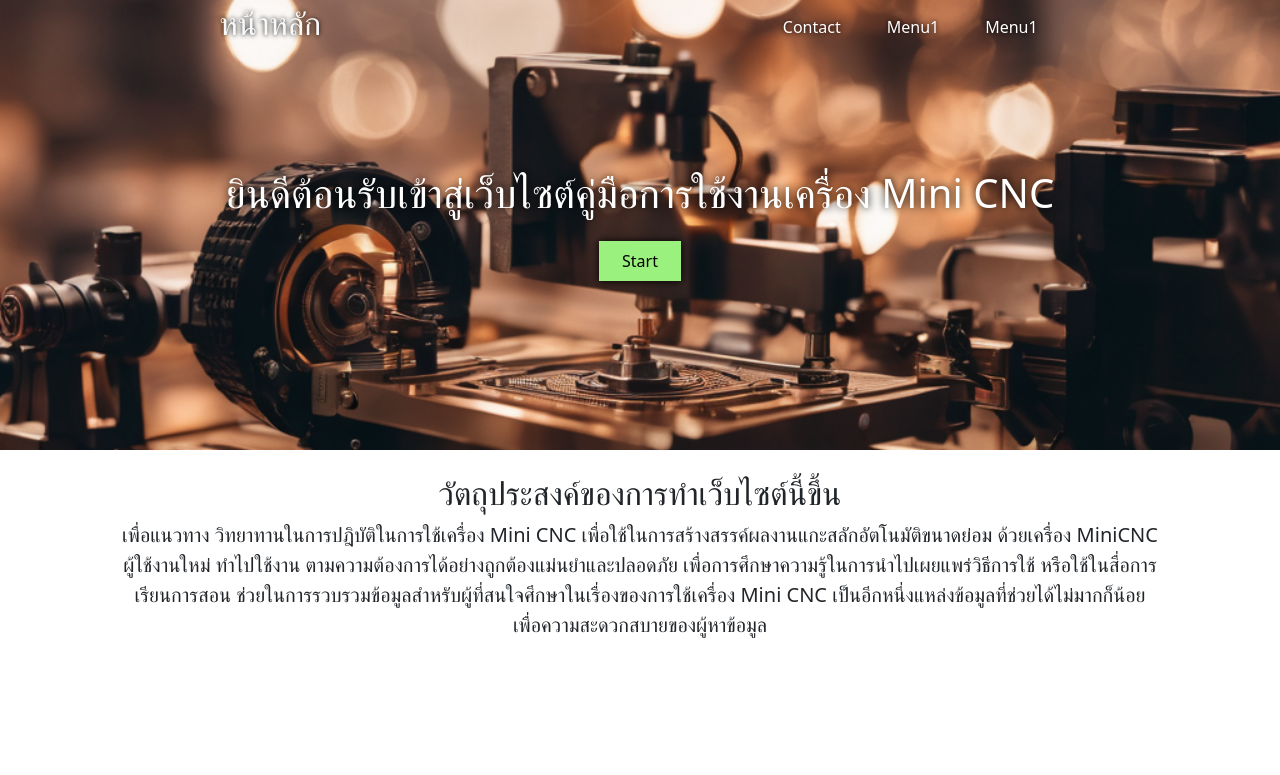
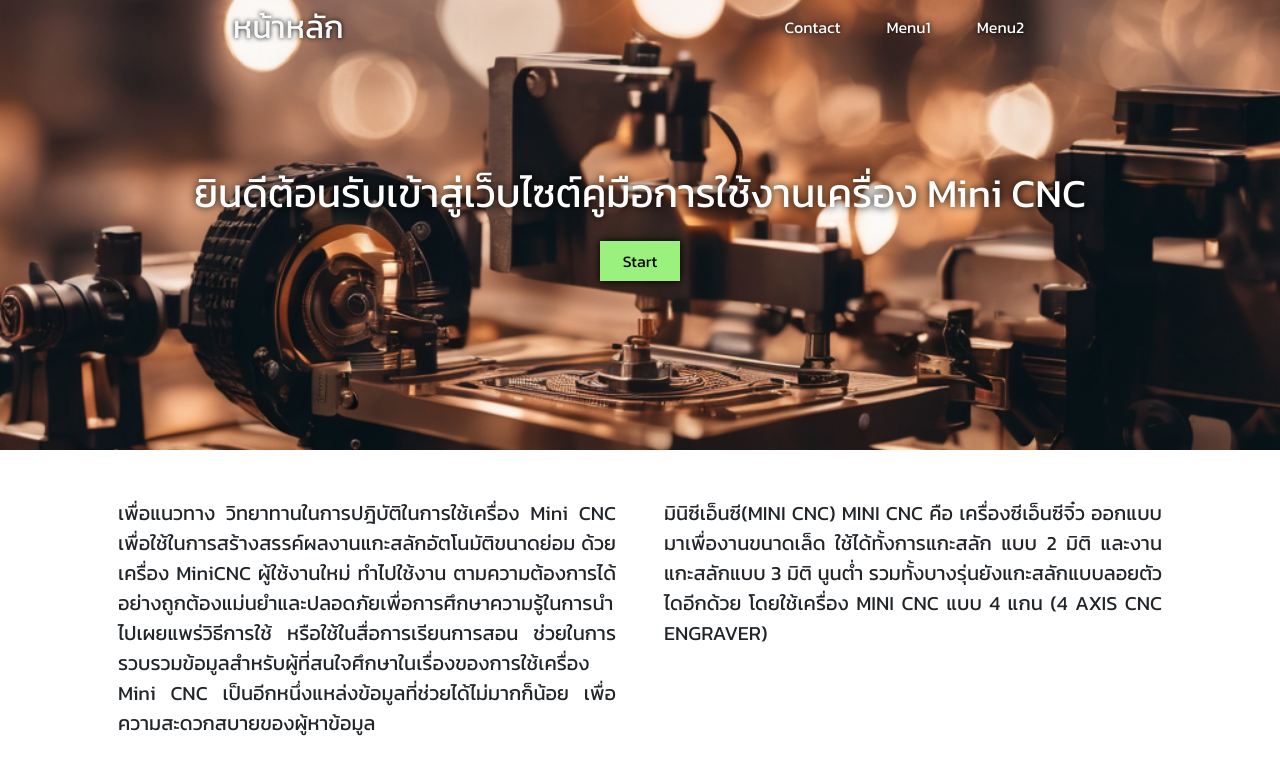
Before and after one commit to nayza4561/MiniCncManual, a PHP site: page / in a window 1280 px wide. Shown: the top 775 px of the page. Run offline with PHP 8.4, Linux system fonts and the light colour scheme; some libraries are stand-ins or nearby versions.

Commit message:
add more style

```diff
--- a/assets/css/index.css
+++ b/assets/css/index.css
@@ -2,6 +2,7 @@
     padding: 0;
     margin: 0;
     box-sizing: border-box;
+    font-family: 'Kanit', sans-serif;
 }
 
 body::-webkit-scrollbar {
@@ -16,20 +17,30 @@ nav {
     left: 0;
     right: 0;
     text-shadow: 0 0 5px black;
+    transition: 0.3s;
 }
 
 .menu-nav {
     text-decoration: none;
     color: white;
-    background-color: transparent;
+    background-color: c;
     padding: 15px 23px;
     transition: 0.1s;
+    border: none;
+    background-color: transparent;
+    & i {
+        text-shadow: 0 0 5px black;
+    }
 }
 
 .menu-nav:hover {
     background-color: rgb(155, 241, 126);
     color: black;
     text-shadow: none;
+}
+
+#navMenu {
+    display: flex;
 }
 
 /* ---------- index Banner ---------- */
@@ -65,6 +76,17 @@ nav {
     box-shadow: 0 0 8px lightgray;
 }
 
+.aboutContainer {
+    display: flex;
+    flex-direction: row;
+}
+
 .indexAbout {
     font-size: 20px;
+    text-align: justify;
 }
+@media screen and (max-width: 767px) {
+    .aboutContainer {
+        flex-direction: column;
+    }
+}
--- /dev/null
+++ b/assets/js/navScroll.js
@@ -0,0 +1,17 @@
+window.onscroll = function() {
+    scrollFunction()
+};
+
+function scrollFunction() {
+    if (document.body.scrollTop > 54 || document.documentElement.scrollTop > 54) {
+        document.getElementById("navBar").style.padding = "15px 5px"
+        document.getElementById("navBar").style.backgroundColor = "rgb(100, 95, 81"
+        document.getElementById("navBar").style.textShadow = "none"
+        document.getElementById("threelineIcon").style.textShadow = "none"
+    } else {
+        document.getElementById("navBar").style.backgroundColor = "transparent"
+        document.getElementById("navBar").style.padding = "0"
+        document.getElementById("navBar").style.textShadow = "0 0 5px black"
+        document.getElementById("threelineIcon").style.textShadow = "0 0 5px black"
+    }
+}
--- /dev/null
+++ b/assets/js/threeLines.js
@@ -0,0 +1,13 @@
+const navMenu = document.getElementById("navMenu")
+const threeLine = document.getElementById("threeLine")
+
+document.body.onresize = () => {
+    let width = window.innerWidth
+    if (width <= 500) {
+        navMenu.style.display = "none"
+        threeLine.style.display = "block"
+    } else {
+        navMenu.style.display = "block"
+        threeLine.style.display = "none"
+    }
+}
--- a/components/nav.php
+++ b/components/nav.php
@@ -1,10 +1,15 @@
-<nav class="d-flex flex-row justify-content-around align-items-center">
+<nav id="navBar" class="d-flex flex-row justify-content-around align-items-center px-4">
     <a href="index.php" class="text-decoration-none text-light">
-        <h2>หน้าหลัก</h2>
-        <div class="d-flex align-items-center">
-            <a href="#" class="menu-nav">Contact</a>
-            <a href="#" class="menu-nav">Menu1</a>
-            <a href="#" class="menu-nav">Menu1</a>
-        </div>
+        <h2 class="mb-0">หน้าหลัก</h2>
     </a>
+    <div id="navMenu" class="align-items-center">
+        <a href="#" class="menu-nav">Contact</a>
+        <a href="#" class="menu-nav">Menu1</a>
+        <a href="#" class="menu-nav">Menu2</a>
+    </div>
+    <button id="threeLine" class="menu-nav" style="display: none;">
+        <i id="threelineIcon" class="fa-solid fa-bars"> menu</i>
+    </button>
 </nav>
+
+<script src="assets/js/threeLines.js"></script>
--- a/index.php
+++ b/index.php
@@ -7,22 +7,33 @@
     <link rel="stylesheet" href="assets/css/index.css">
     <link href="https://cdn.jsdelivr.net/npm/bootstrap@5.3.2/dist/css/bootstrap.min.css" rel="stylesheet" integrity="sha384-T3c6CoIi6uLrA9TneNEoa7RxnatzjcDSCmG1MXxSR1GAsXEV/Dwwykc2MPK8M2HN" crossorigin="anonymous">
     <script src="https://cdn.jsdelivr.net/npm/bootstrap@5.3.2/dist/js/bootstrap.bundle.min.js" integrity="sha384-C6RzsynM9kWDrMNeT87bh95OGNyZPhcTNXj1NW7RuBCsyN/o0jlpcV8Qyq46cDfL" crossorigin="anonymous"></script>
+    <script src="https://kit.fontawesome.com/9f329728c0.js" crossorigin="anonymous"></script>
+    <link rel="preconnect" href="https://fonts.googleapis.com">
+    <link rel="preconnect" href="https://fonts.gstatic.com" crossorigin>
+    <link href="https://fonts.googleapis.com/css2?family=Kanit&display=swap" rel="stylesheet">
     <title>Project CNC</title>
 </head>
 
 <body>
     <?php require("components/nav.php"); ?>
     <!-- banner -->
-    <div class="indexBanner">
+    <div class="indexBanner p-4">
         <h1>ยินดีต้อนรับเข้าสู่เว็บไซต์คู่มือการใช้งานเครื่อง Mini CNC</h1>
         <button class="indexBannerbtn">Start</button>
     </div>
     <div class="container px-5 my-4 text-center">
-        <h2>วัตถุประสงค์ของการทำเว็บไซต์นี้ขึ้น</h2>
-        <span class="indexAbout">เพื่อแนวทาง วิทยาทานในการปฎิบัติในการใช้เครื่อง Mini CNC เพื่อใช้ในการสร้างสรรค์ผลงานแกะสลักอัตโนมัติขนาดย่อม ด้วยเครื่อง MiniCNC ผู้ใช้งานใหม่ ทำไปใช้งาน ตามความต้องการได้อย่างถูกต้องแม่นยำและปลอดภัย
-            เพื่อการศึกษาความรู้ในการนำไปเผยแพร่วิธีการใช้ หรือใช้ในสื่อการเรียนการสอน ช่วยในการรวบรวมข้อมูลสำหรับผู้ที่สนใจศึกษาในเรื่องของการใช้เครื่อง Mini CNC เป็นอีกหนึ่งแหล่งข้อมูลที่ช่วยได้ไม่มากก็น้อย เพื่อความสะดวกสบายของผู้หาข้อมูล
-        </span>
+        <!-- <h2>วัตถุประสงค์ของการทำเว็บไซต์นี้ขึ้น</h2> -->
+        <div class="aboutContainer justify-content-around gap-5 mt-5">
+            <span class="indexAbout w-100">
+                เพื่อแนวทาง วิทยาทานในการปฎิบัติในการใช้เครื่อง Mini CNC เพื่อใช้ในการสร้างสรรค์ผลงานแกะสลักอัตโนมัติขนาดย่อม ด้วยเครื่อง MiniCNC ผู้ใช้งานใหม่ ทำไปใช้งาน ตามความต้องการได้อย่างถูกต้องแม่นยำและปลอดภัยเพื่อการศึกษาความรู้ในการนำไปเผยแพร่วิธีการใช้ หรือใช้ในสื่อการเรียนการสอน ช่วยในการรวบรวมข้อมูลสำหรับผู้ที่สนใจศึกษาในเรื่องของการใช้เครื่อง Mini CNC เป็นอีกหนึ่งแหล่งข้อมูลที่ช่วยได้ไม่มากก็น้อย เพื่อความสะดวกสบายของผู้หาข้อมูล
+            </span>
+            <span class="indexAbout w-100">
+                มินิซีเอ็นซี(MINI CNC) MINI CNC คือ เครื่องซีเอ็นซีจิ๋ว ออกแบบมาเพื่องานขนาดเล็ด ใช้ได้ทั้งการแกะสลัก แบบ 2 มิติ และงานแกะสลักแบบ 3 มิติ นูนต่ำ รวมทั้งบางรุ่นยังแกะสลักแบบลอยตัว ไดอีกด้วย โดยใช้เครื่อง MINI CNC แบบ 4 แกน (4 AXIS CNC ENGRAVER)
+            </span>
+
+        </div>
     </div>
+    <script src="assets/js/navScroll.js"></script>
 </body>
 
 </html>
```
